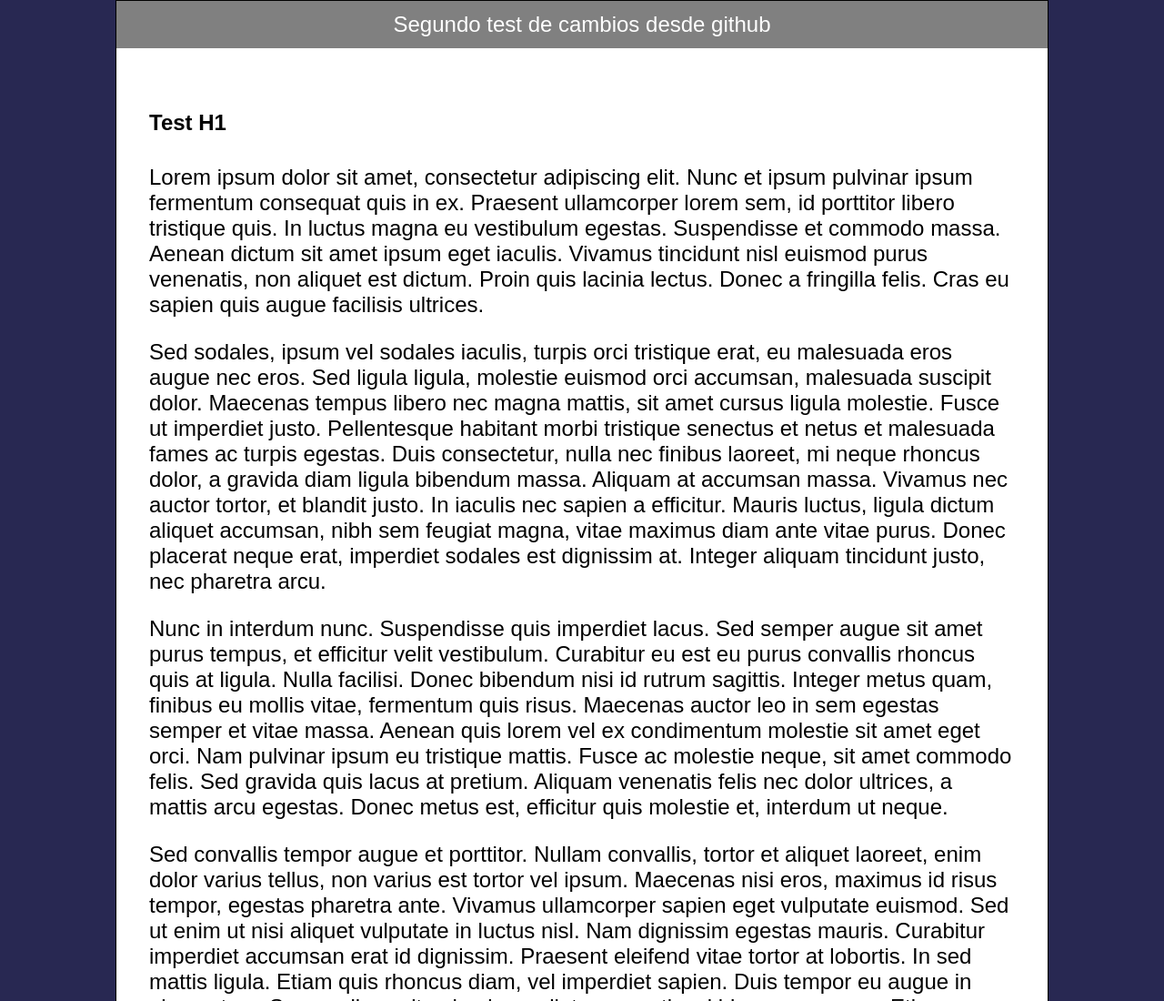
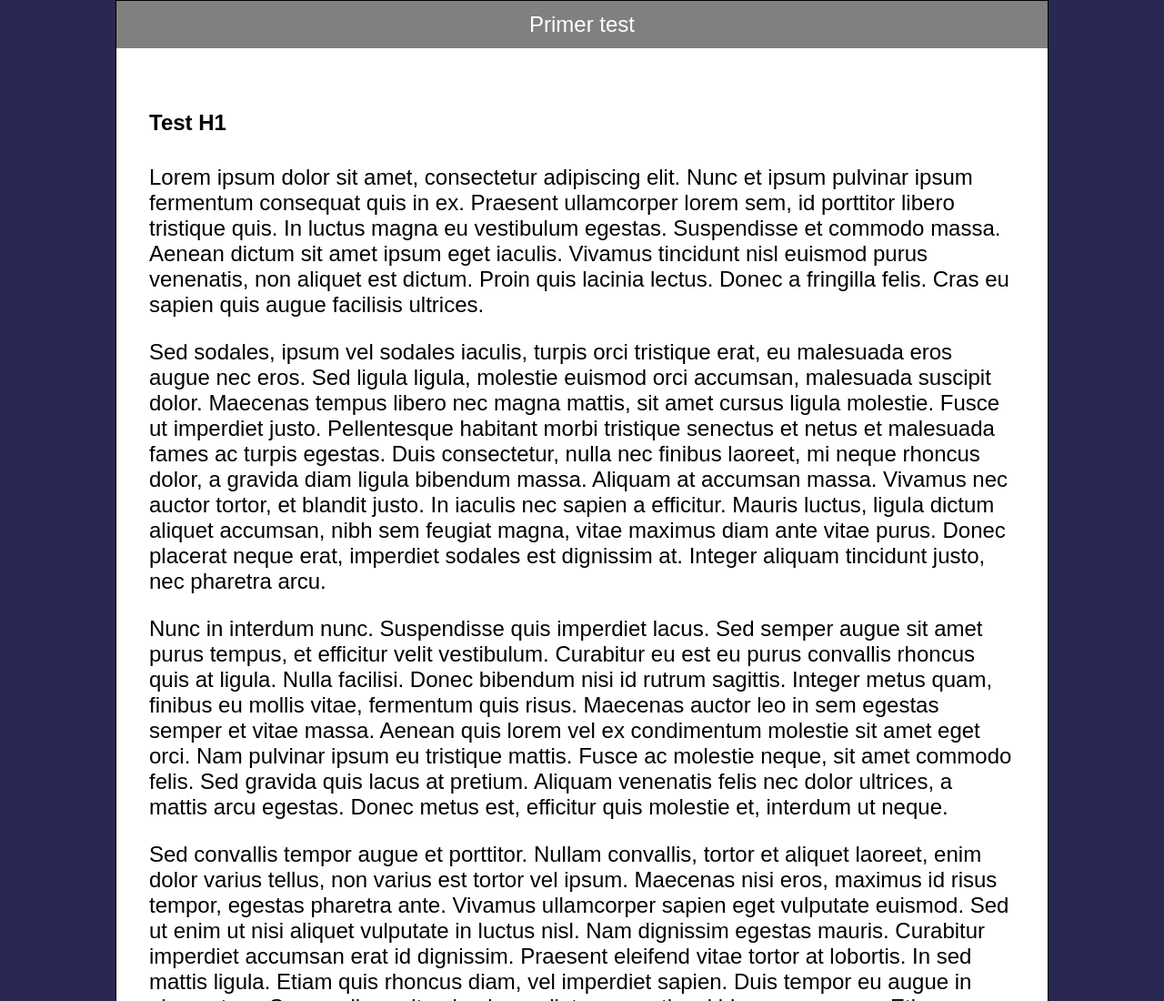
Before and after one commit to Hiddenberg/hiddenberg.github.io, a plain HTML site: page index.html in a window 1280 px wide. Shown: the top 1100 px of the page at 91% size. Drawn offline with Linux system fonts and the light colour scheme.

Commit message:
Revert "update index desde github"
This reverts commit 3dc7c1c9dfbeb3e1b9069856d75928da05fcdc65.

```diff
--- a/index.html
+++ b/index.html
@@ -9,7 +9,7 @@
 <body>
    <section id="container">
       <header>
-         Segundo test de cambios desde github
+         Primer test
       </header>
       <section >
          <article id=post>
```
